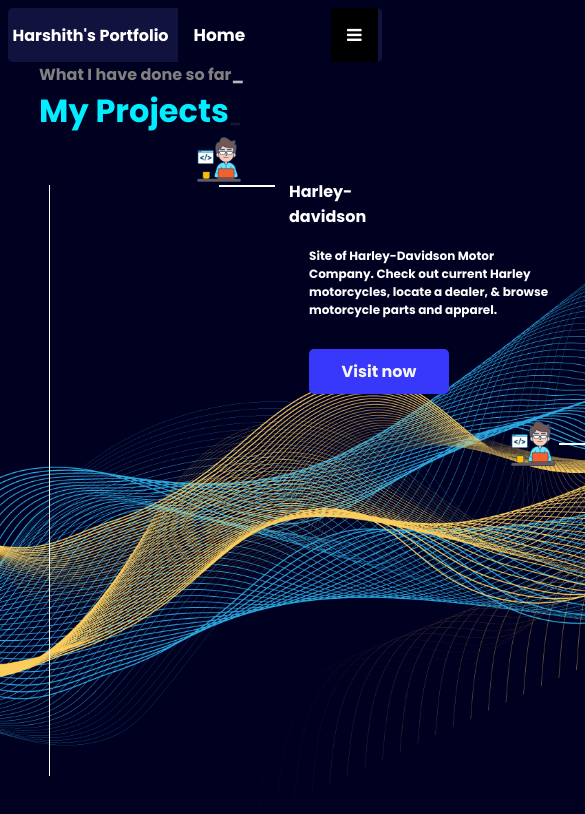
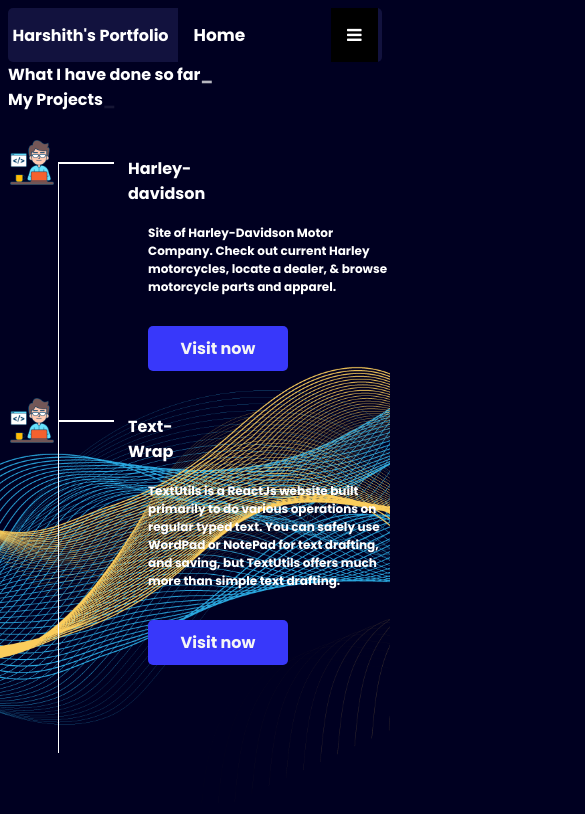
Before and after one commit to harshith113-5/Portfolio_, a website: page views/projects.html in a window 390 px wide. Shown: the top 814 px of the page, 585 px wide, since content can reach past the window. Drawn offline with nearby package versions, Linux system fonts and the light colour scheme; a web font is replaced by a local one.

Commit message:
Update projects.html

```diff
--- a/views/projects.html
+++ b/views/projects.html
@@ -50,6 +50,10 @@
         .navbar1 li a:hover
         {
             text-shadow: 2px 2px 5px bisque;
+        }
+        .navbar1 .right ul
+        {
+            flex-wrap: wrap;
         }
 
         @media screen and (max-width:616px) {
@@ -114,34 +118,34 @@
             display: none;
         }
         @media screen and (max-width:974px) {
-            .fs #box
+            #fs #box
             {
                 background: white;
                 width: 0.2vw;
                 height: 70vh;
-                margin: 50px 10px;
+                margin: 50px 50px;
                 display: flex;
             }
-            .fs #box #vertical1
+            #fs #box #vertical1
             {
                 height: 0.2vh;
                 width: 56px;
                 background-color: white;
             }
-            .fs .box .vertical .image img
+            #fs #box #vertical1 img
             {
                 width: 44px;
                 position: relative;
                 top: -22px;
                 left: -48px;
             }
-            .fs .box .vertical #v-desc1
+            #fs #box #vertical1 #v-desc1
             {
                 position: relative;
                 left: 70px;
                 top: -58px;
             }
-            .fs .box .vertical #v-txt1
+            #fs #box #vertical1 #v-txt1
             {
                 position: relative;
                 left: 90px;
@@ -149,7 +153,7 @@
                 font-size: 12px;
                 width: 240px;
             }
-            .fs .box .vertical #v-txt1 button
+            #fs #box #vertical1 #v-txt1 button
             {
                 font-family: 'Poppins',sans-serif;
                 position: relative;
@@ -162,11 +166,11 @@
                 font-size: 16px;
                 width: 140px;
             }
-            .fs .box .vertical #v-txt1 button:hover
+            #fs #box #vertical1 #v-txt1 button:hover
             {
                 cursor: pointer;
             }
-            .fs #box #vertical2
+            #fs #box #vertical2
             {
                 height: 0.2vh;
                 width: 56px;
@@ -175,23 +179,20 @@
                 top: 258px;
                 left: -56px;
             }
-            .fs .box .vertical .image img
+            #fs #box #vertical2 .image img
             {
                 width: 44px;
                 position: relative;
-            }
-            .fs .box .vertical #img2 img
-            {
                 top: -22px;
                 left: -48px;
             }
-            .fs .box .vertical #v-desc2
+            #fs #box #vertical2 #v-desc2
             {
                 position: relative;
                 left: 70px;
                 top: -58px;
             }
-            .fs .box .vertical #v-txt2
+            #fs #box #vertical2 #v-txt2
             {
                 position: relative;
                 left: 90px;
@@ -199,7 +200,7 @@
                 font-size: 12px;
                 width: 240px;
             }
-            .fs .box .vertical #v-txt2 button
+            #fs #box #vertical2 #v-txt2 button
             {
                 font-family: 'Poppins',sans-serif;
                 position: relative;
@@ -212,12 +213,12 @@
                 font-size: 16px;
                 width: 140px;
             }
-            .fs .box .vertical #v-txt2 button:hover
+            #fs #box #vertical2 #v-txt2 button:hover
             {
                 cursor: pointer;
             }
         }
-        .fs
+        /* .fs
         {
             margin: auto;
             max-width: 80vw;
@@ -239,7 +240,6 @@
         .fs .box
         {
             background: white;
-            /* width: 50vw; */
             height: 2px;
             margin: 50px 0;
             display: flex;
@@ -286,7 +286,7 @@
         .fs .box .vertical .v-txt button:hover
         {
             cursor: pointer;
-        }
+        } */
     </style>
 </head>
 <body>
@@ -326,13 +326,13 @@
         </div>
     </header>
     <main>
-        <section class="fs">
+        <section class="fs" id="fs">
             <span id="element"></span><br>
             <!-- <h1>My Projects</h1> -->
             <span id="ele"></span>
             <div class="box" id="box">
                 <div class="vertical" id="vertical1">
-                    <div class="image" id="img1"><img src="../imgs/web-developer-illustration-1004x1024-wcqgbag3.png" alt=""></div>
+                    <div class="image"><img src="../imgs/web-developer-illustration-1004x1024-wcqgbag3.png" alt=""></div>
                     <div id="v-desc1" class="v-desc animate__animated animate__zoomIn">Harley-davidson</div>
                     <div id="v-txt1" class="v-txt animate__animated animate__zoomIn">Site of Harley-Davidson Motor Company. Check out current Harley motorcycles, locate a dealer, & browse motorcycle parts and apparel.
                         <button onclick="window.location.href='https://harley-davidson.onrender.com'">Visit now</button>
```
